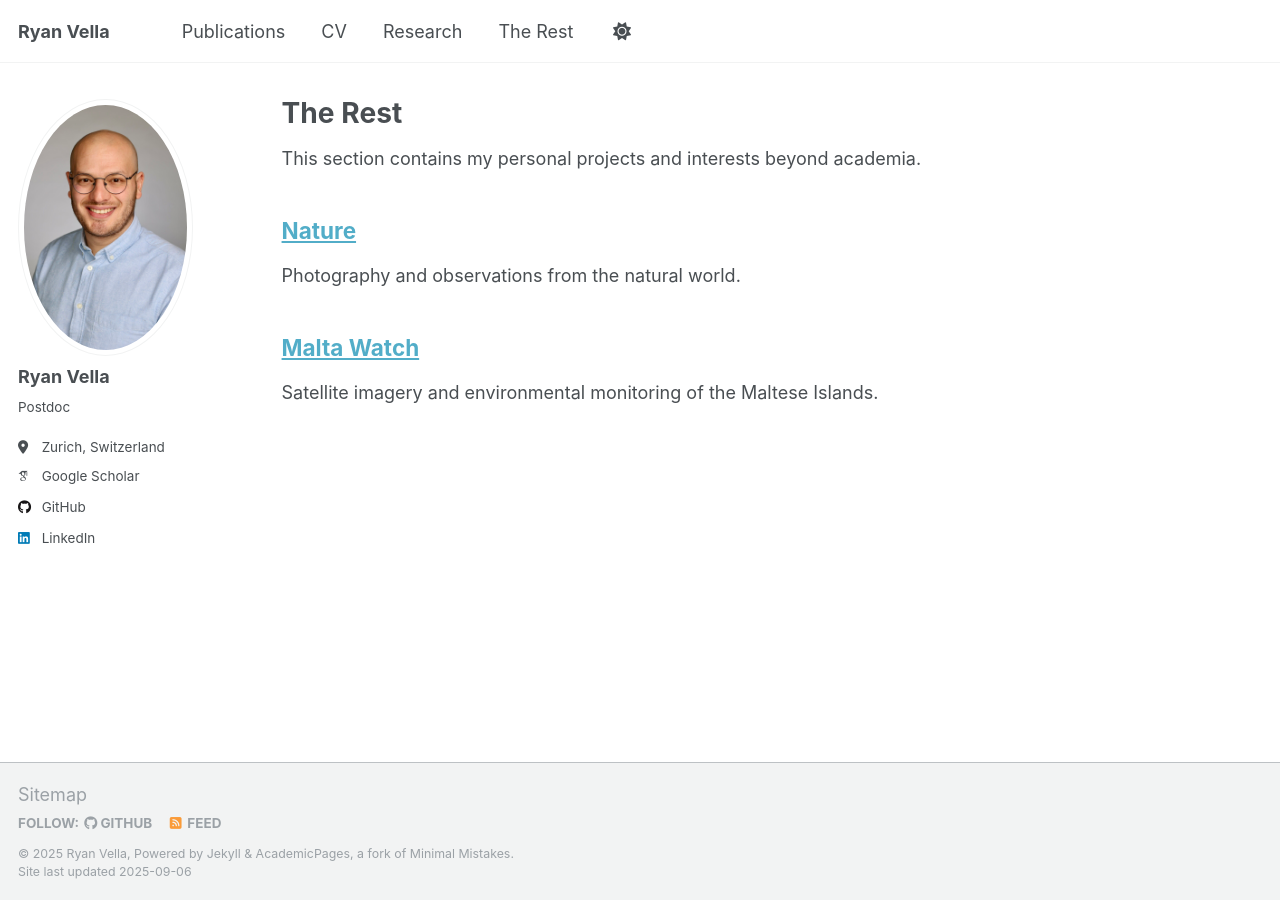
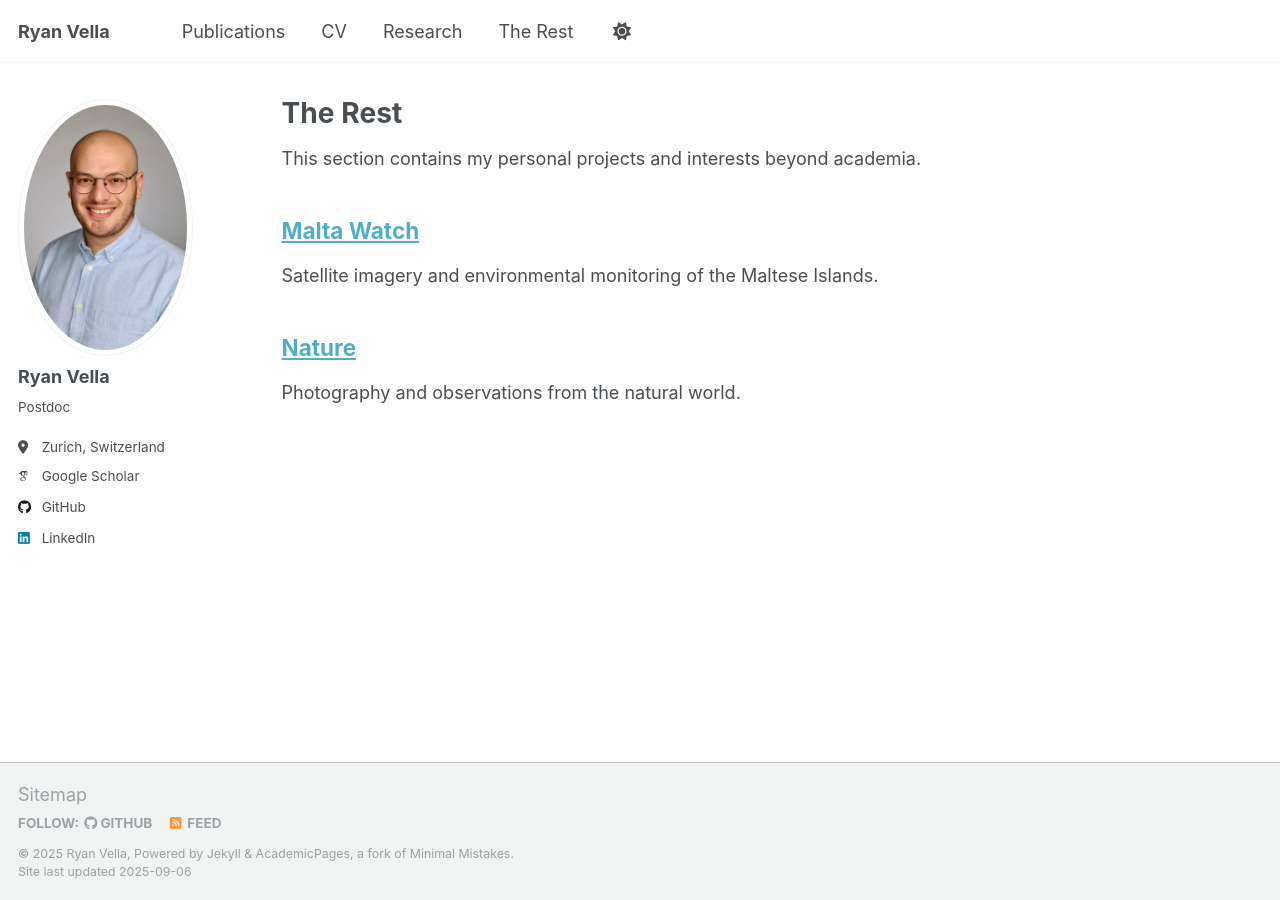
Before and after one commit to ryanvella9/ryanvella9.github.io, a Jekyll site: the page built from _pages/the-rest.md, in a window 1280 px wide. Built offline with Jekyll 4.4.1, drawn with Linux system fonts in a browser that asks for light colours; some web fonts are replaced; a script that is not in the unit is left out.

Commit message:
my commit message

```diff
--- a/_pages/the-rest.md
+++ b/_pages/the-rest.md
@@ -7,8 +7,9 @@ author_profile: true
 
 This section contains my personal projects and interests beyond academia.
 
+## [Malta Watch](/malta-watch/)
+Satellite imagery and environmental monitoring of the Maltese Islands.
+
+
 ## [Nature](/nature/)
 Photography and observations from the natural world.
-
-## [Malta Watch](/malta-watch/)
-Satellite imagery and environmental monitoring of the Maltese Islands.
```
